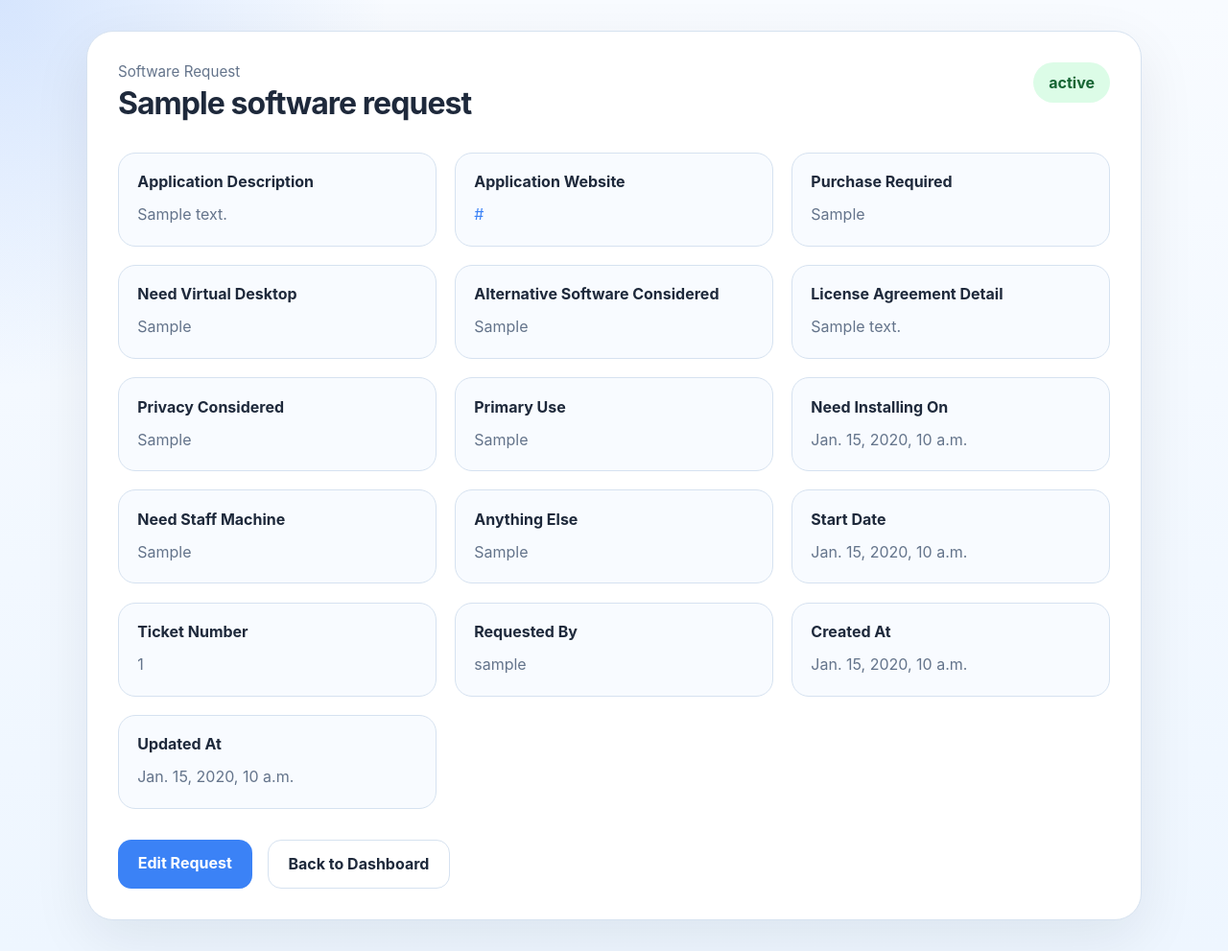
After one commit to shan00000/Django_request_system, a Django app: template requests/templates/requests/request_detail.html in a window 1280 px wide. The commit adds this page. Shown: the whole page at 96% size. Run offline with Django 5.2, Linux system fonts and the light colour scheme; the template is opened without the code that fills it: most values are stand-ins (such as "Sample title", 1, 10 or a date in 2020).

Commit message:
add: added the request_deatails_page

```diff
--- /dev/null
+++ b/requests/static/requests/request_detail.css
@@ -0,0 +1,148 @@
+:root {
+    --bg: #eef6ff;
+    --card: #ffffff;
+    --text: #1e293b;
+    --muted: #64748b;
+    --border: #d6e2f0;
+    --primary: #3b82f6;
+    --primary-dark: #2563eb;
+    --success-bg: #dcfce7;
+    --success-text: #166534;
+}
+
+* {
+    box-sizing: border-box;
+}
+
+body {
+    margin: 0;
+    min-height: 100vh;
+    font-family: Inter, "Segoe UI", sans-serif;
+    background:
+        radial-gradient(circle at top left, rgba(59, 130, 246, 0.18), transparent 25%),
+        linear-gradient(180deg, #f8fbff 0%, var(--bg) 100%);
+    color: var(--text);
+}
+
+.detail-page {
+    width: min(1100px, 94%);
+    margin: 2rem auto;
+}
+
+.detail-card {
+    background: var(--card);
+    border: 1px solid var(--border);
+    border-radius: 28px;
+    padding: 2rem;
+    box-shadow: 0 20px 60px rgba(15, 23, 42, 0.08);
+}
+
+.detail-header {
+    display: flex;
+    align-items: flex-start;
+    justify-content: space-between;
+    gap: 1rem;
+    margin-bottom: 2rem;
+}
+
+.eyebrow {
+    margin: 0;
+    color: var(--muted);
+    font-size: 0.95rem;
+}
+
+.detail-header h1 {
+    margin: 0.25rem 0 0;
+    font-size: 2rem;
+    letter-spacing: -0.03em;
+}
+
+.status-badge {
+    background: var(--success-bg);
+    color: var(--success-text);
+    padding: 0.7rem 1rem;
+    border-radius: 999px;
+    font-weight: 700;
+    white-space: nowrap;
+}
+
+.detail-grid {
+    display: grid;
+    grid-template-columns: repeat(auto-fit, minmax(280px, 1fr));
+    gap: 1.2rem;
+}
+
+.detail-item {
+    padding: 1.2rem;
+    border: 1px solid var(--border);
+    border-radius: 18px;
+    background: #f8fbff;
+}
+
+.detail-item h3 {
+    margin-top: 0;
+    margin-bottom: 0.75rem;
+    font-size: 1rem;
+}
+
+.detail-item p,
+.detail-item a {
+    margin: 0;
+    color: var(--muted);
+    line-height: 1.6;
+    word-break: break-word;
+}
+
+.detail-item a {
+    color: var(--primary);
+    text-decoration: none;
+}
+
+.detail-item a:hover {
+    text-decoration: underline;
+}
+
+.button-group {
+    display: flex;
+    gap: 1rem;
+    margin-top: 2rem;
+}
+
+.edit-button,
+.back-button {
+    padding: 0.9rem 1.3rem;
+    border-radius: 14px;
+    text-decoration: none;
+    font-weight: 700;
+}
+
+.edit-button {
+    background: var(--primary);
+    color: white;
+}
+
+.edit-button:hover {
+    background: var(--primary-dark);
+}
+
+.back-button {
+    background: #ffffff;
+    color: var(--text);
+    border: 1px solid var(--border);
+}
+
+.back-button:hover {
+    background: #f8fbff;
+}
+
+@media (max-width: 720px) {
+
+    .detail-header {
+        flex-direction: column;
+    }
+
+    .button-group {
+        flex-direction: column;
+    }
+
+}
--- a/requests/templates/requests/dashboard.html
+++ b/requests/templates/requests/dashboard.html
@@ -56,7 +56,10 @@
 
             <tbody>
                 {% for software_request in software_requests %}
-                    <tr onclick="window.location.href='#'">
+                    <tr
+                        onclick="window.location.href='{% url 'requests:request_detail' software_request.pk %}';"
+                        class="clickable-row"
+                            >
                         <td>{{ software_request.application_name }}</td>
                         <td>{{ software_request.created_at|date:"d M Y" }}</td>
                         <td>{{ software_request.need_installing_on }}</td>
--- /dev/null
+++ b/requests/templates/requests/request_detail.html
@@ -0,0 +1,137 @@
+{% load static %}
+<!DOCTYPE html>
+<html lang="en">
+<head>
+    <meta charset="UTF-8">
+    <meta name="viewport" content="width=device-width, initial-scale=1.0">
+    <title>{{ software_request.application_name }} | Request Detail</title>
+
+    <link rel="stylesheet" href="{% static 'requests/request_detail.css' %}">
+</head>
+
+<body>
+
+    <main class="detail-page">
+
+        <section class="detail-card">
+
+            <div class="detail-header">
+                <div>
+                    <p class="eyebrow">Software Request</p>
+                    <h1>{{ software_request.application_name }}</h1>
+                </div>
+
+                <span class="status-badge">
+                    {{ software_request.get_status_display }}
+                </span>
+            </div>
+
+            <div class="detail-grid">
+
+                <div class="detail-item">
+                    <h3>Application Description</h3>
+                    <p>{{ software_request.application_description }}</p>
+                </div>
+
+                <div class="detail-item">
+                    <h3>Application Website</h3>
+
+                    {% if software_request.application_website %}
+                        <a href="{{ software_request.application_website }}" target="_blank">
+                            {{ software_request.application_website }}
+                        </a>
+                    {% else %}
+                        <p>No website provided.</p>
+                    {% endif %}
+                </div>
+
+                <div class="detail-item">
+                    <h3>Purchase Required</h3>
+                    <p>{{ software_request.purchase_required }}</p>
+                </div>
+
+                <div class="detail-item">
+                    <h3>Need Virtual Desktop</h3>
+                    <p>{{ software_request.need_virtual_desktop }}</p>
+                </div>
+
+                <div class="detail-item">
+                    <h3>Alternative Software Considered</h3>
+                    <p>{{ software_request.alternative_software_has_been_considered }}</p>
+                </div>
+
+                <div class="detail-item">
+                    <h3>License Agreement Detail</h3>
+                    <p>{{ software_request.license_agreement_detail }}</p>
+                </div>
+
+                <div class="detail-item">
+                    <h3>Privacy Considered</h3>
+                    <p>{{ software_request.privacy_considered }}</p>
+                </div>
+
+                <div class="detail-item">
+                    <h3>Primary Use</h3>
+                    <p>{{ software_request.primary_use }}</p>
+                </div>
+
+                <div class="detail-item">
+                    <h3>Need Installing On</h3>
+                    <p>{{ software_request.need_installing_on }}</p>
+                </div>
+
+                <div class="detail-item">
+                    <h3>Need Staff Machine</h3>
+                    <p>{{ software_request.need_staff_machine }}</p>
+                </div>
+
+                <div class="detail-item">
+                    <h3>Anything Else</h3>
+                    <p>{{ software_request.anything_else }}</p>
+                </div>
+
+                <div class="detail-item">
+                    <h3>Start Date</h3>
+                    <p>{{ software_request.start_date }}</p>
+                </div>
+
+                <div class="detail-item">
+                    <h3>Ticket Number</h3>
+                    <p>{{ software_request.ticket_number }}</p>
+                </div>
+
+                <div class="detail-item">
+                    <h3>Requested By</h3>
+                    <p>{{ software_request.requested_by.username }}</p>
+                </div>
+
+                <div class="detail-item">
+                    <h3>Created At</h3>
+                    <p>{{ software_request.created_at }}</p>
+                </div>
+
+                <div class="detail-item">
+                    <h3>Updated At</h3>
+                    <p>{{ software_request.updated_at }}</p>
+                </div>
+
+            </div>
+
+            <div class="button-group">
+
+                <a href="#" class="edit-button">
+                    Edit Request
+                </a>
+
+                <a href="{% url 'requests:dashboard' %}" class="back-button">
+                    Back to Dashboard
+                </a>
+
+            </div>
+
+        </section>
+
+    </main>
+
+</body>
+</html>
--- a/requests/urls.py
+++ b/requests/urls.py
@@ -1,5 +1,5 @@
 from django.urls import path
-from .views import DashboardView, logout_view
+from .views import DashboardView, logout_view, RequestDetailView
 
 
 app_name = "requests"
@@ -7,4 +7,5 @@ app_name = "requests"
 urlpatterns = [
     path("", DashboardView.as_view(), name="dashboard"),
     path("logout/", logout_view, name="logout"),
+    path("request/<int:pk>/", RequestDetailView.as_view(), name="request_detail"),
 ]
```
Also changed, not shown: requests/views.py (+7 -0 lines).
